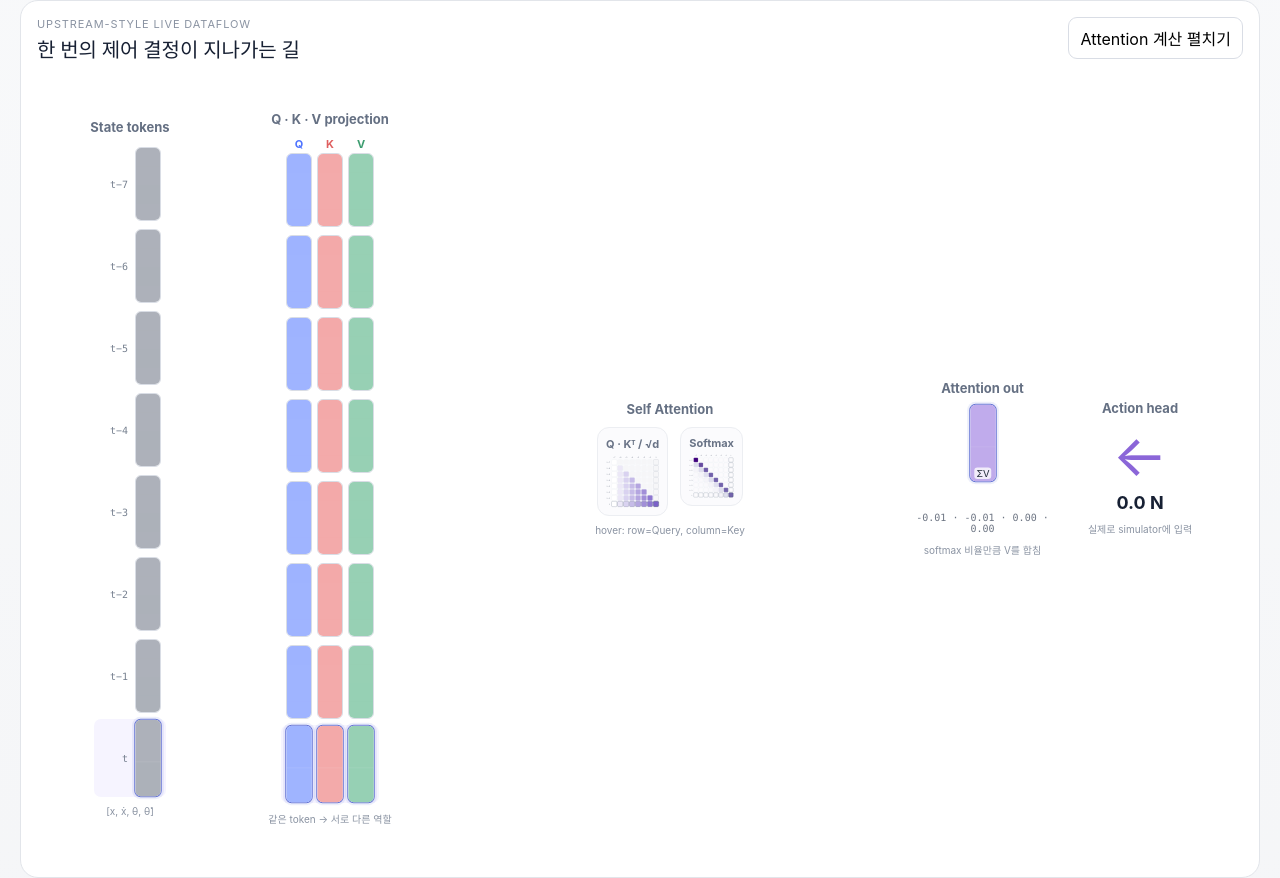
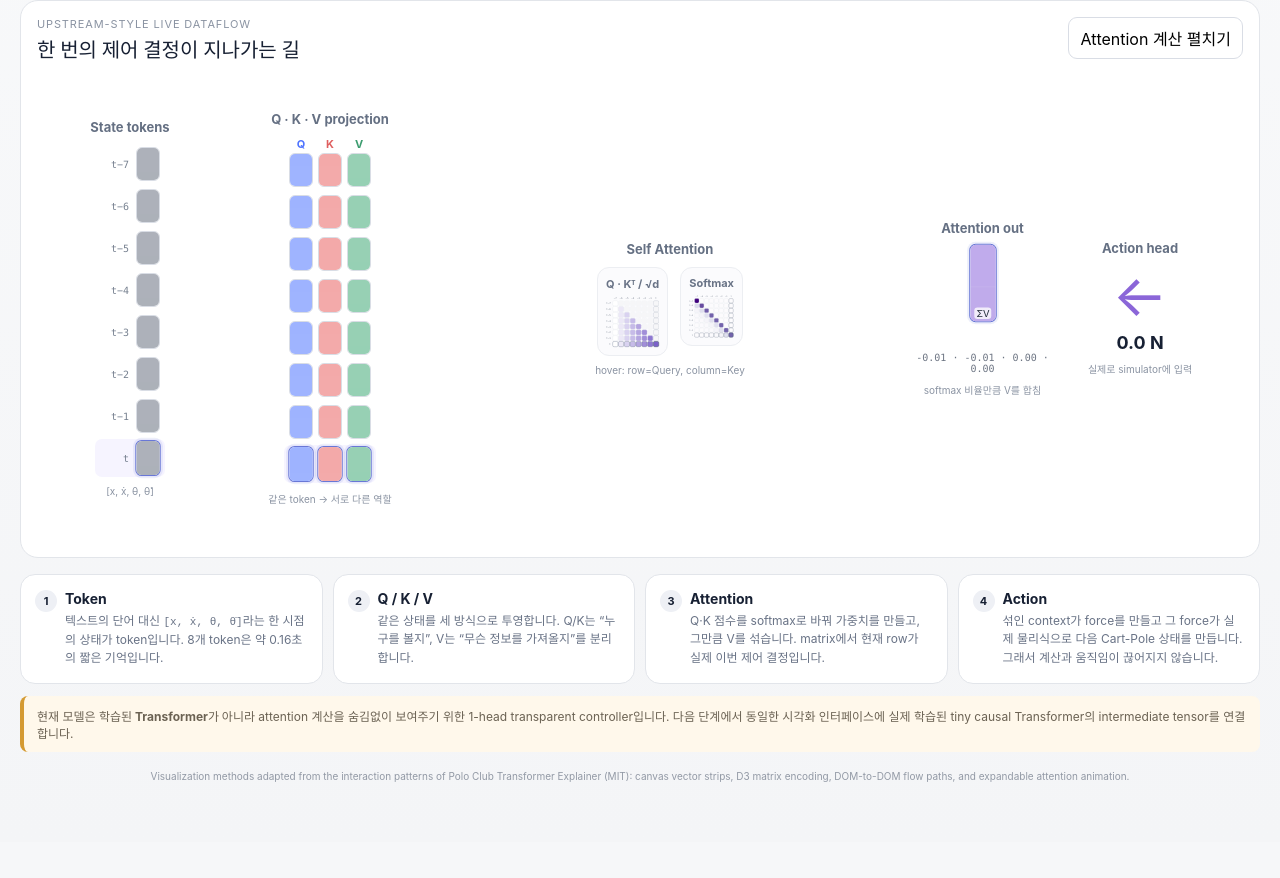
Before and after one commit to tinmanlab/cartpole-transformer, a Svelte app: page / in a window 1280 px wide. Shown: the part 720-1598 px from the top of the page. After the commit the page ends 1562 px from the top, so only its background shows below. Built offline with nearby package versions, Linux system fonts and the light colour scheme.

Commit message:
ui: compact token vectors and attention matrices like upstream

```diff
--- a/src/components/AttentionMatrix.svelte
+++ b/src/components/AttentionMatrix.svelte
@@ -12,7 +12,7 @@
   $: scale = mode === 'weights'
     ? d3.scaleSequential(d3.interpolatePurples).domain([0, Math.max(.001, d3.max(finite) || 1)])
     : d3.scaleLinear().domain([extent[0] || -1, 0, extent[1] || 1]).range(['#eef2ff','#ffffff','#7b61c9']).clamp(true);
-  const size = 25, gap = 3, pad = 26;
+  const size = 19, gap = 2, pad = 24;
   $: width = pad + n * (size + gap);
   $: height = pad + n * (size + gap);
 </script>
--- a/src/components/Pipeline.svelte
+++ b/src/components/Pipeline.svelte
@@ -85,7 +85,7 @@
           {#each result.tokens as token, i}
             <div class:current={i===history.length-1} class="token-row">
               <span>{i===history.length-1 ? 't' : 't−'+(history.length-1-i)}</span>
-              <VectorStrip data={token} kind="state" active={selectedCol===i} />
+              <VectorStrip data={token} kind="state" active={selectedCol===i} height={34} width={24} />
             </div>
           {/each}
         </div>
@@ -98,9 +98,9 @@
         <div class="qkv-stack">
           {#each result.q as q, i}
             <div class:current={i===history.length-1} class="qkv-row">
-              <VectorStrip data={q} kind="q" active={selectedRow===i}/>
-              <VectorStrip data={result.k[i]} kind="k" active={selectedCol===i}/>
-              <VectorStrip data={result.v[i]} kind="v" active={selectedCol===i}/>
+              <VectorStrip data={q} kind="q" active={selectedRow===i} height={34} width={24}/>
+              <VectorStrip data={result.k[i]} kind="k" active={selectedCol===i} height={34} width={24}/>
+              <VectorStrip data={result.v[i]} kind="v" active={selectedCol===i} height={34} width={24}/>
             </div>
           {/each}
         </div>
@@ -148,7 +148,7 @@
 .flow{position:absolute;inset:0;width:100%;height:100%;pointer-events:none;z-index:0}.flow-path{fill:none;stroke-width:10;opacity:.24}.state-qkv{stroke:url(#gState)}.qkv-attn{stroke:url(#gQkv)}.attn-out,.out-action{stroke:url(#gAttn)}
 .column{position:relative;z-index:2;min-height:330px;display:flex;flex-direction:column;align-items:center;justify-content:center}.col-title{font-size:13px;font-weight:700;color:#657083;margin-bottom:10px;white-space:nowrap}.column small{font-size:10px;color:#8a93a2;margin-top:8px;text-align:center}
 .token-stack,.qkv-stack{display:flex;flex-direction:column;gap:4px}.token-row{display:flex;align-items:center;gap:7px;padding:2px 5px;border-radius:7px}.token-row.current,.qkv-row.current{background:#f6f4ff}.token-row span{width:29px;text-align:right;font:10px ui-monospace,SFMono-Regular,Menlo,monospace;color:#778190}
-.qkv-row{display:grid;grid-template-columns:repeat(3,26px);gap:5px;padding:2px 5px;border-radius:7px}.qkv-legend{display:grid;grid-template-columns:repeat(3,26px);gap:5px;text-align:center;font-size:11px}.q{color:#4f74ff}.k{color:#df5f5f}.v{color:#3d9d70}
+.qkv-row{display:grid;grid-template-columns:repeat(3,24px);gap:5px;padding:2px 5px;border-radius:7px}.qkv-legend{display:grid;grid-template-columns:repeat(3,24px);gap:5px;text-align:center;font-size:11px}.q{color:#4f74ff}.k{color:#df5f5f}.v{color:#3d9d70}
 .matrices{display:flex;gap:12px;align-items:flex-start}.matrices>div{background:#fbfbfd;border:1px solid #eceef2;border-radius:12px;padding:8px}.matrices b{display:block;text-align:center;font-size:11px;color:#697386;margin-bottom:3px}
 .attention-col{cursor:pointer}.out-vector{height:96px}.numbers{margin-top:10px;font:10px ui-monospace,SFMono-Regular,Menlo,monospace;color:#6d7583;text-align:center}.action-arrow{font-size:58px;line-height:1;color:#8b66d8}.action-col strong{font-size:18px;margin-top:8px}
 .explain-panel{position:absolute;z-index:4;left:230px;right:160px;bottom:16px;display:grid;grid-template-columns:repeat(4,1fr);gap:10px;background:white;border:1px solid #ded8ef;border-radius:15px;padding:12px;box-shadow:0 12px 30px rgba(35,39,55,.08)}.explain-panel div{position:relative;padding-left:28px}.explain-panel span{position:absolute;left:0;top:0;width:21px;height:21px;border-radius:50%;background:#eee9fb;color:#7357b7;text-align:center;font-size:11px;line-height:21px;font-weight:700}.explain-panel b{font-size:12px}.explain-panel p{font-size:11px;color:#697386;margin:3px 0 0;line-height:1.45}
--- a/src/components/VectorStrip.svelte
+++ b/src/components/VectorStrip.svelte
@@ -6,6 +6,8 @@
   export let kind = 'state';
   export let active = false;
   export let label = '';
+  export let height = 74;
+  export let width = 26;
 
   let canvas;
   let ro;
@@ -52,7 +54,7 @@
   $: data, active, kind, canvas && draw();
 </script>
 
-<div class:active class="strip-wrap" title={label}>
+<div class:active class="strip-wrap" title={label} style={"height:"+height+"px;width:"+width+"px"}>
   <canvas bind:this={canvas}></canvas>
   {#if label}<span>{label}</span>{/if}
 </div>
```
